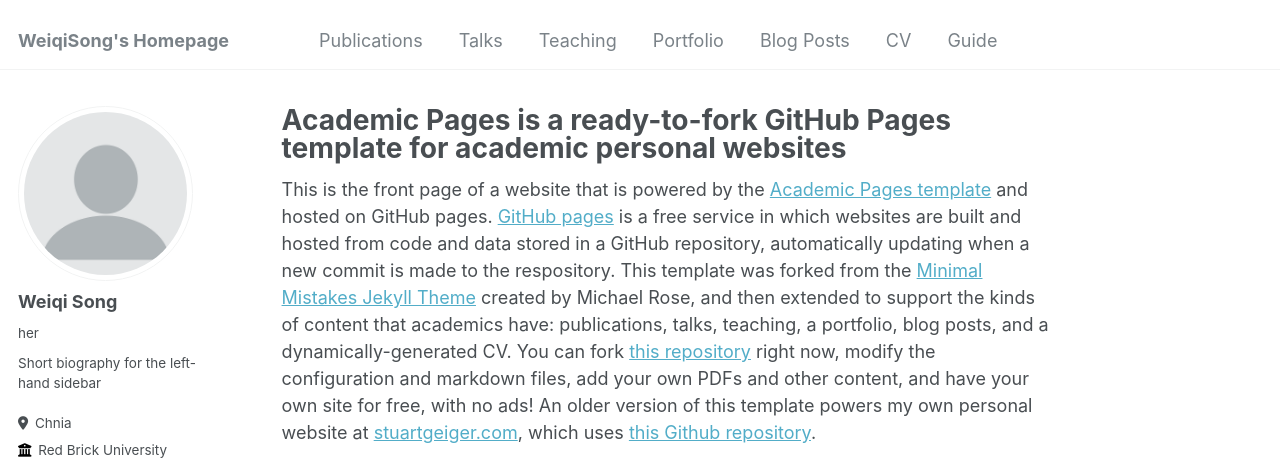
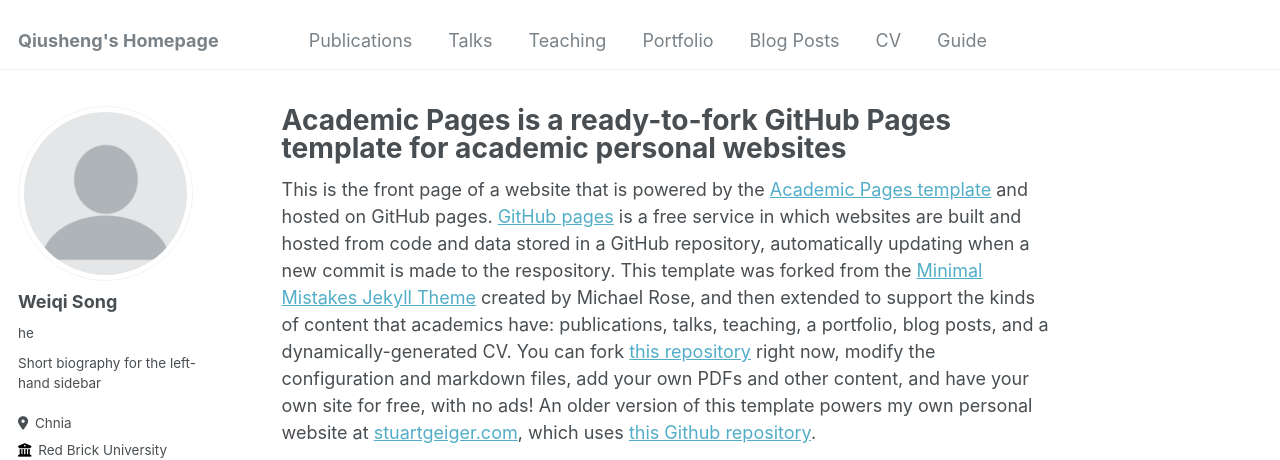
Before and after one commit to QiushengSong/qiushengsong.github.io, a Jekyll site: the page built from _pages/about.md, in a window 1280 px wide. Shown: the top 460 px of the page. Built offline with Jekyll 4.4.1, drawn with Linux system fonts in a browser that asks for light colours; some web fonts are replaced.

Commit message:
Update _config.yml

```diff
--- a/_config.yml
+++ b/_config.yml
@@ -8,7 +8,7 @@
 
 # Basic Site Settings
 locale                   : "China"
-title                    : "WeiqiSong's Homepage"
+title                    : "Qiusheng's Homepage"
 title_separator          : "-"
 name                     : &name "Weiqi Song"
 description              : &description "personal description"
@@ -23,7 +23,7 @@ author:
   # Biographic information
   avatar           : "profile.png"
   name             : "Weiqi Song"
-  pronouns         : "her" # example: "she/her"
+  pronouns         : "he" # example: "she/her"
   bio              : "Short biography for the left-hand sidebar"
   location         : "Chnia"
   employer         : "Red Brick University"
```
